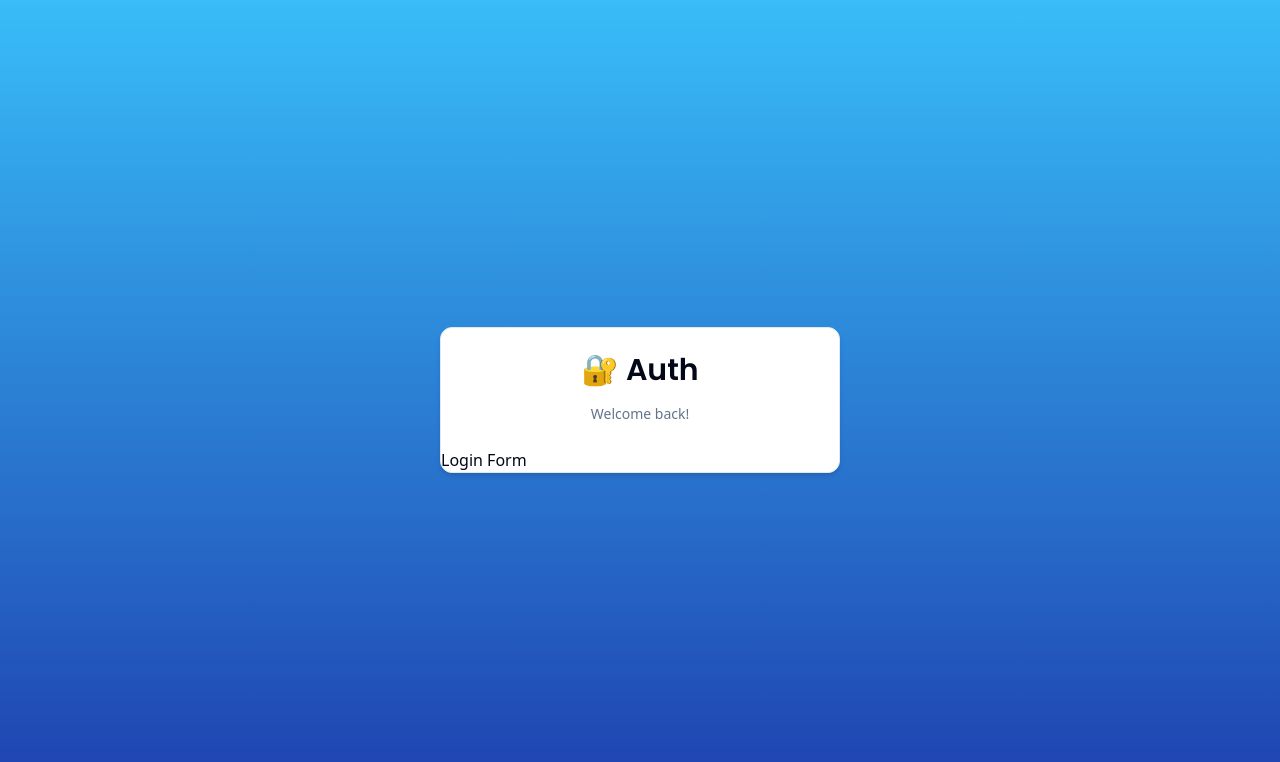
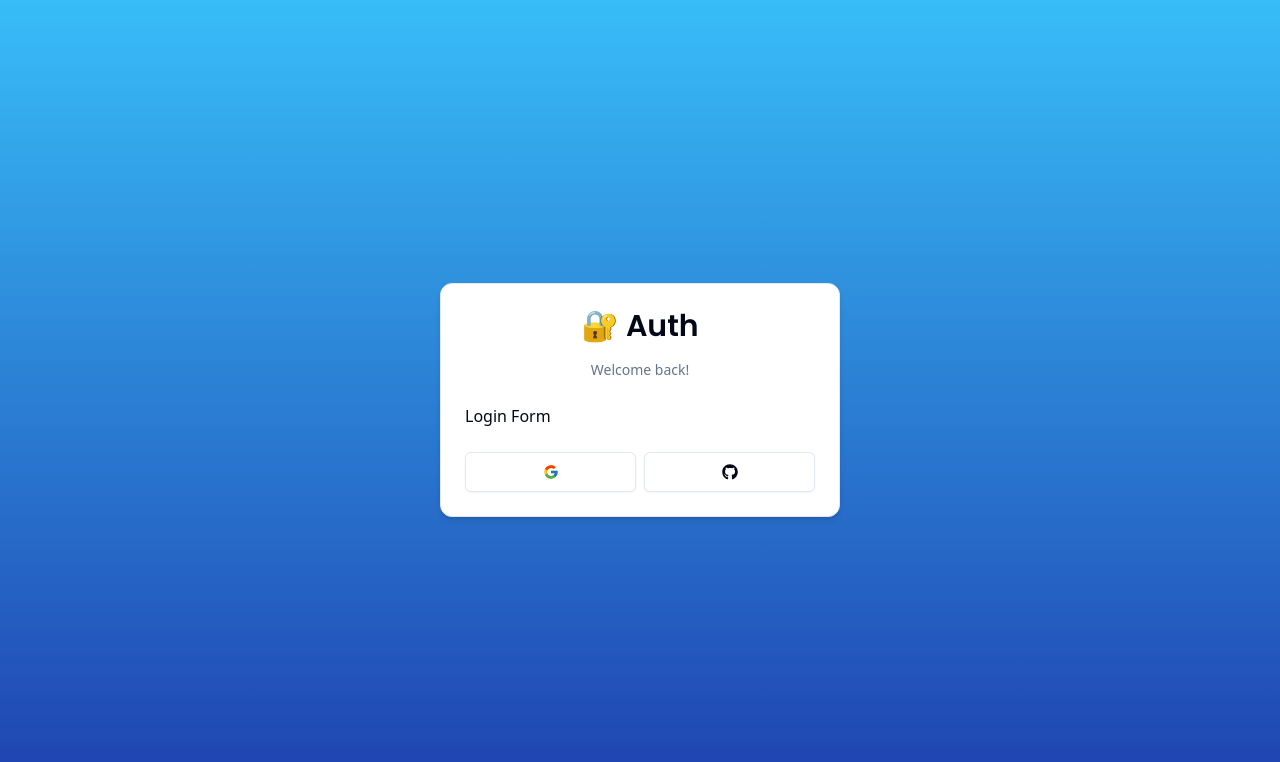
Before and after one commit to szidzse/nextjs-authentication, a Next.js app: page /auth/login in a window 1280 px wide. Shown: the top 762 px of the page. Built offline with nearby package versions, Linux system fonts and the light colour scheme.

Commit message:
create social

```diff
--- a/components/auth/card-wrapper.tsx
+++ b/components/auth/card-wrapper.tsx
@@ -7,6 +7,7 @@
   CardHeader,
 } from "@/components/ui/card";
 import Header from "@/components/auth/header";
+import { Social } from "@/components/auth/social";
 
 interface CardWrapperProps {
   children: React.ReactNode;
@@ -28,7 +29,12 @@
       <CardHeader>
         <Header label={headerLabel} />
       </CardHeader>
-      {children}
+      <CardContent>{children}</CardContent>
+      {showSocial && (
+        <CardFooter>
+          <Social />
+        </CardFooter>
+      )}
     </Card>
   );
 };
--- /dev/null
+++ b/components/auth/social.tsx
@@ -0,0 +1,18 @@
+"use client";
+
+import { FcGoogle } from "react-icons/fc";
+import { FaGithub } from "react-icons/fa";
+import { Button } from "@/components/ui/button";
+
+export const Social = () => {
+  return (
+    <div className="flex items-center w-full gap-x-2">
+      <Button size="lg" className="w-full" variant="outline" onClick={() => {}}>
+        <FcGoogle className="h-5 w-5" />
+      </Button>
+      <Button size="lg" className="w-full" variant="outline" onClick={() => {}}>
+        <FaGithub className="h-5 w-5" />
+      </Button>
+    </div>
+  );
+};
--- a/package.json
+++ b/package.json
@@ -17,6 +17,7 @@
     "prettier": "^3.5.2",
     "react": "^19.0.0",
     "react-dom": "^19.0.0",
+    "react-icons": "^5.5.0",
     "tailwind-merge": "^3.0.2",
     "tailwindcss-animate": "^1.0.7"
   },
```
Also changed, not shown: 1 other file (tests, documents, lock files or other folders).
